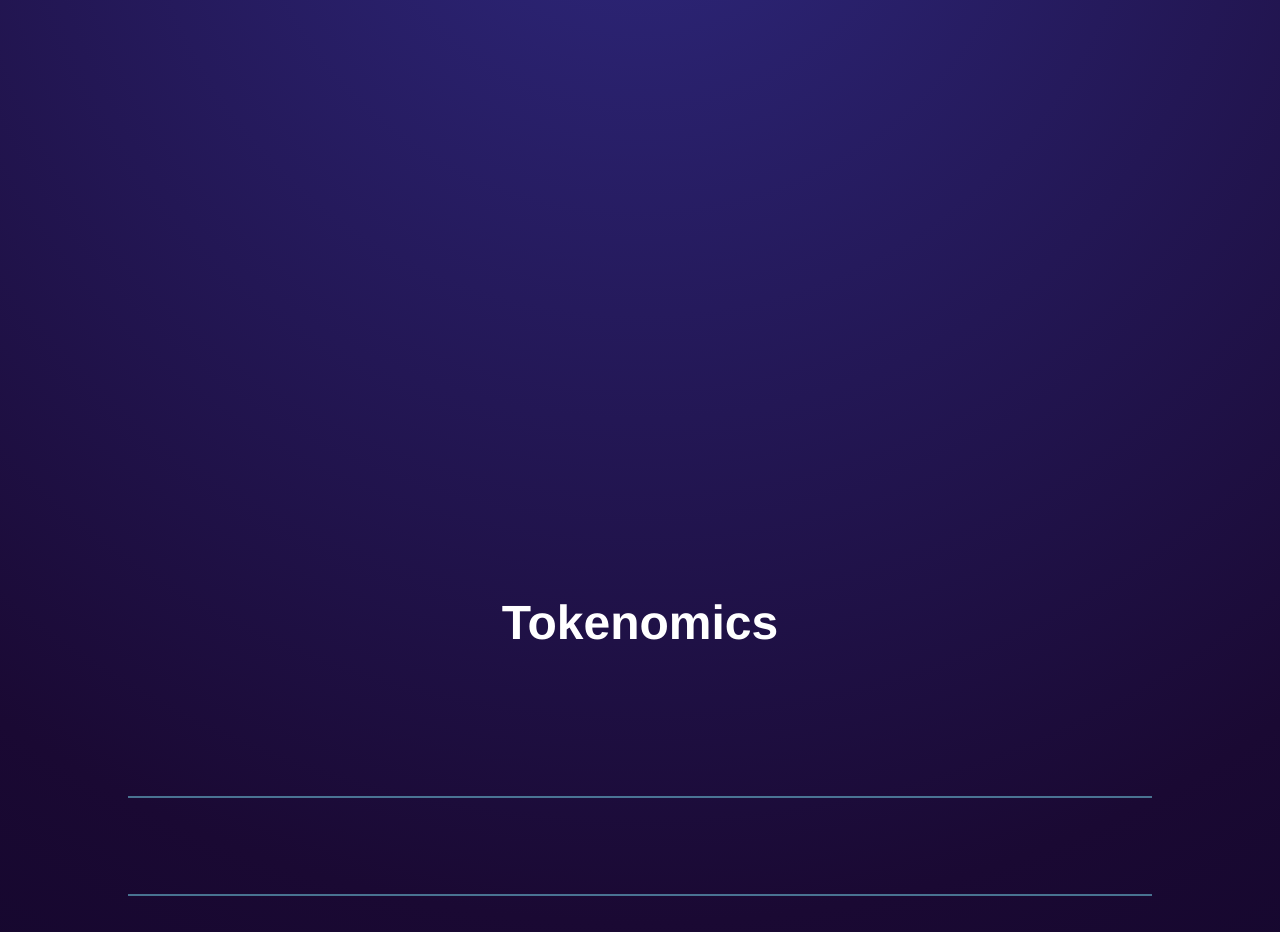
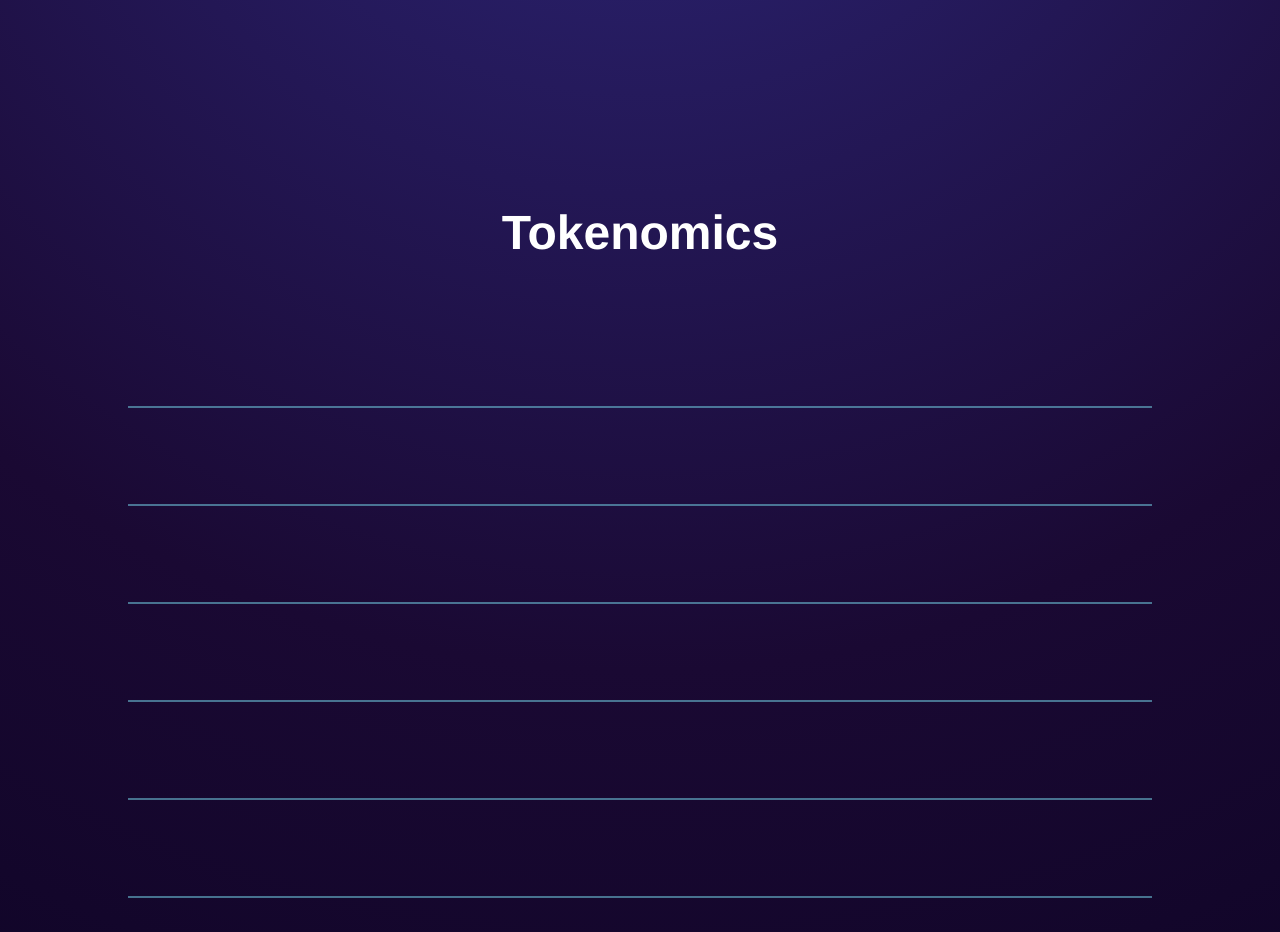
Before and after one commit to Joebakid/BluBot, a React (Create React App) app: page / in a window 1280 px wide. Shown: the part 3840-4772 px from the top of the page. Built offline with nearby package versions, Linux system fonts and the light colour scheme; a web font is replaced by a local one.

Commit message:
remove gif

```diff
--- a/src/App.js
+++ b/src/App.js
@@ -47,7 +47,7 @@ function App() {
       </div>
       <Roadmap />
       <Utility />
-      <Gif />
+      {/* <Gif /> */}
       <Tokenomics />
       <HowToBuy />
       <FAQs />
```
